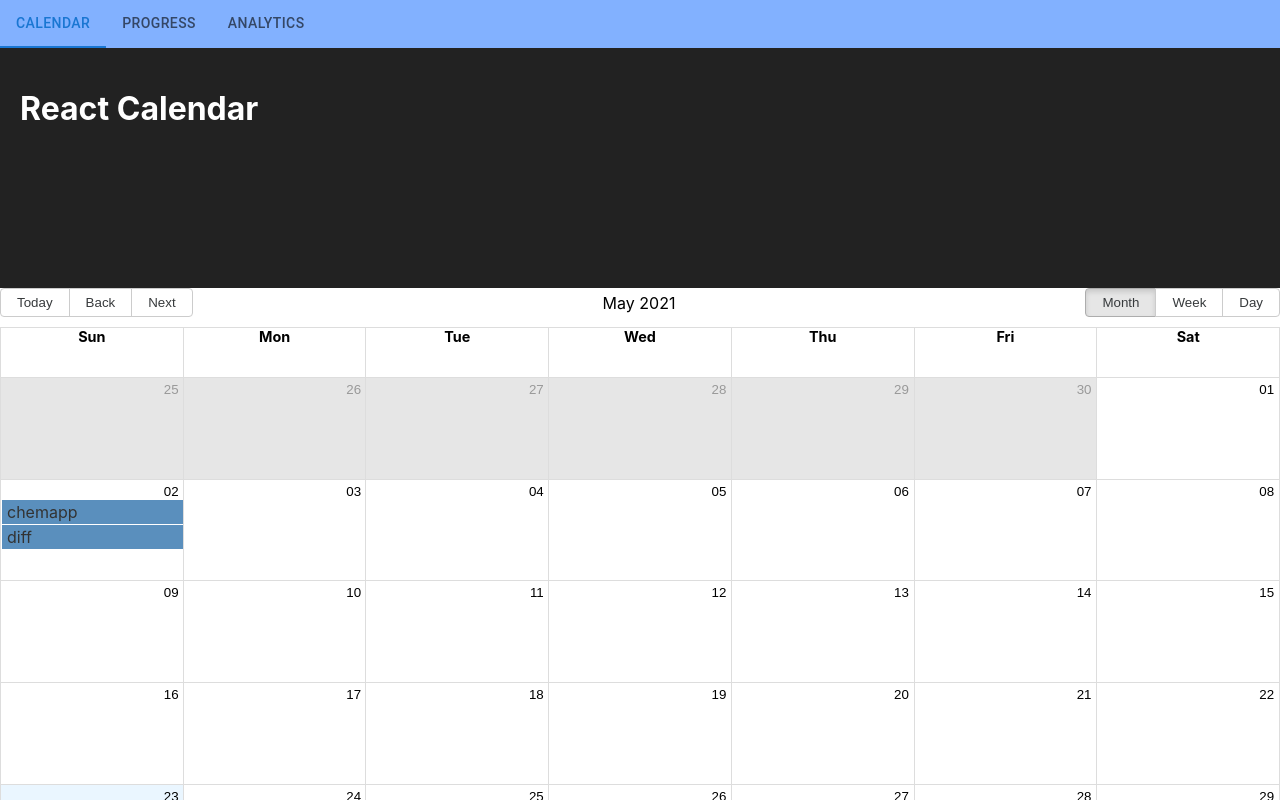
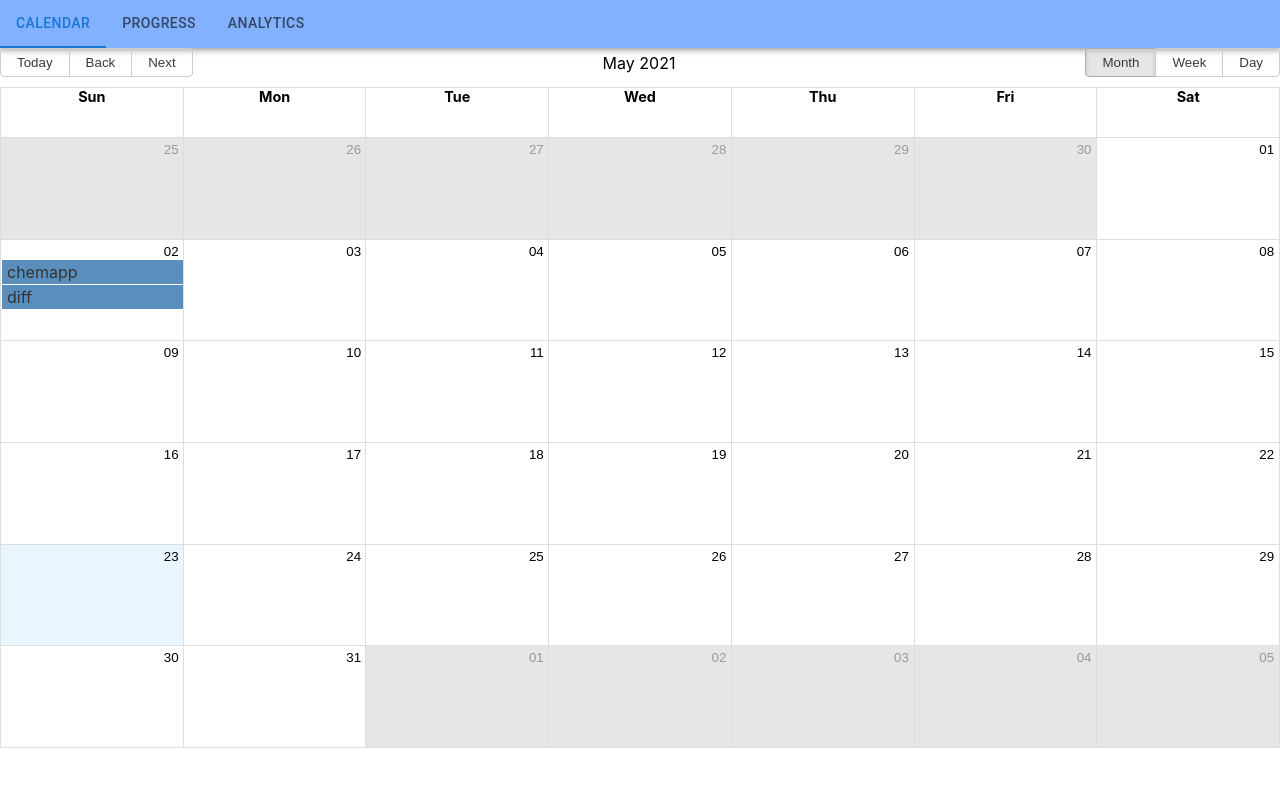
Before and after one commit to devon-wilson/CS-410---Mobile-Health-in-COVID-19-Project, a React (Create React App) app: page / in a window 1280 px wide. Shown: the top 800 px of the page. Built offline with nearby package versions, Linux system fonts and the light colour scheme.

Commit message:
Removed header

```diff
--- a/src/components/Calendar.js
+++ b/src/components/Calendar.js
@@ -69,9 +69,6 @@ class ChemCalendar extends Component {
 
     return (
       <div className="Calendar">
-        <header className="calendar-header">
-          <h1 className=".calendar-title">React Calendar</h1>
-        </header>
         <div style={{ height: 700 }}>
           <Calendar
             localizer={localizer}
--- a/src/components/Chart.js
+++ b/src/components/Chart.js
@@ -75,7 +75,7 @@ class Chart extends React.Component{
                 <p></p>
                 <center>
                 <button onClick={() => this.changeData(-1)}>
-                    Prev
+                    Back
                 </button>
                 <button onClick={() => this.changeData(1)}>
                     Next
@@ -86,7 +86,7 @@ class Chart extends React.Component{
                 </center>
                 <Line
                     data={this.createChart()}
-                    width={316}
+                    width={324}
                     options={{
                         scales: {
                             y: {
```
